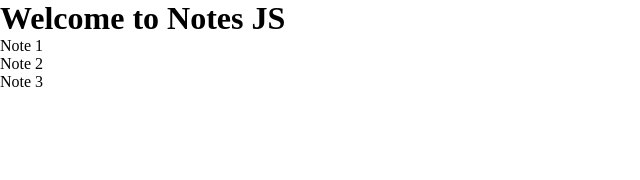
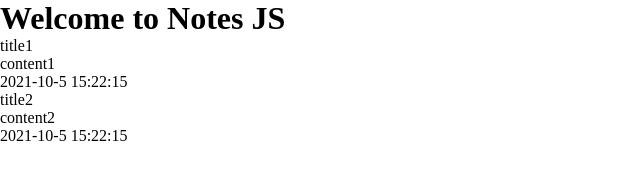
Before and after one commit to Maldorana/noteJS, a plain HTML site: page index.html in a window 1280 px wide. Shown: the whole page, without its empty margins (0-640 px from the left). Drawn offline with Linux system fonts and the light colour scheme.

Commit message:
List note objects

```diff
--- a/index.html
+++ b/index.html
@@ -9,11 +9,6 @@
         <div id="container">
           <h1>Welcome to Notes JS</h1>
           <div id="notes">
-            <ul>
-              <li>Note 1</li>
-              <li>Note 2</li>
-              <li>Note 3</li>
-            </ul>
           </div>
         </div>
       </div>
--- a/js/interface.js
+++ b/js/interface.js
@@ -1 +1 @@
-console.log('interface');
+const listHook = document.querySelector('#notes');
--- a/js/main.js
+++ b/js/main.js
@@ -1,7 +1,45 @@
 class Note {
-  constructor(title, content, date) {
+  constructor(title, content) {
     this.title = title;
     this.content = content;
-    this.date = date
+    this.date = this.dateFormat();
+  }
+
+  dateFormat() {
+    let today = new Date();
+    let date = today.getFullYear()+'-'+(today.getMonth()+1)+'-'+today.getDate();
+    let time = today.getHours() + ":" + today.getMinutes() + ":" + today.getSeconds();
+    let dateTime = date+' '+time;
+    return dateTime;
+  }
+
+}
+
+class NoteBook {
+  notes = [
+    new Note(
+      'title1',
+      'content1',
+    ),
+    new Note(
+      'title2',
+      'content2',
+    )
+  ]
+
+  listAll() {
+    const listHook = document.querySelector('#notes');
+    var allNotes = ""
+    for (const note of this.notes) {
+      allNotes += `
+      <p>${note.title}</p>
+      <p>${note.content}</p>
+      <p>${note.date}</p>
+      `;
+    }
+    listHook.innerHTML = allNotes;
   }
 }
+
+noteBook = new NoteBook();
+noteBook.listAll();
--- a/tests/test.js
+++ b/tests/test.js
@@ -9,12 +9,20 @@ it ('returns the content of the note object', () => {
   expect(note.content).toEqual('content');
 });
 
-it ('returns the date of the note object', () => {
-  expect(note.date).toEqual('date');
+it ('returns the class of the note object', () => {
+  expect(note).toBe('Note');
 });
 
-it ('returns the class of the note object', () => {
-  expect(note).toBe('Note');
+it ('returns the class of the notebook object', () => {
+  expect(noteBook).toBe('NoteBook');
+});
+
+it ('returns the class of the notebook notes is an array', () => {
+  expect(noteBook.notes).toBe('Array');
+});
+
+it ('returns the title of the first element of the notes', () => {
+  expect(noteBook.notes[0].title).toEqual('title1');
 });
 
 function expect(actual) {
@@ -40,5 +48,3 @@ function it(label, callback) {
   console.log(`Test: ${label}`);
   callback();
 }
-
-console.log(note.constructor.name)
```
Also changed, not shown: 1 other file.
